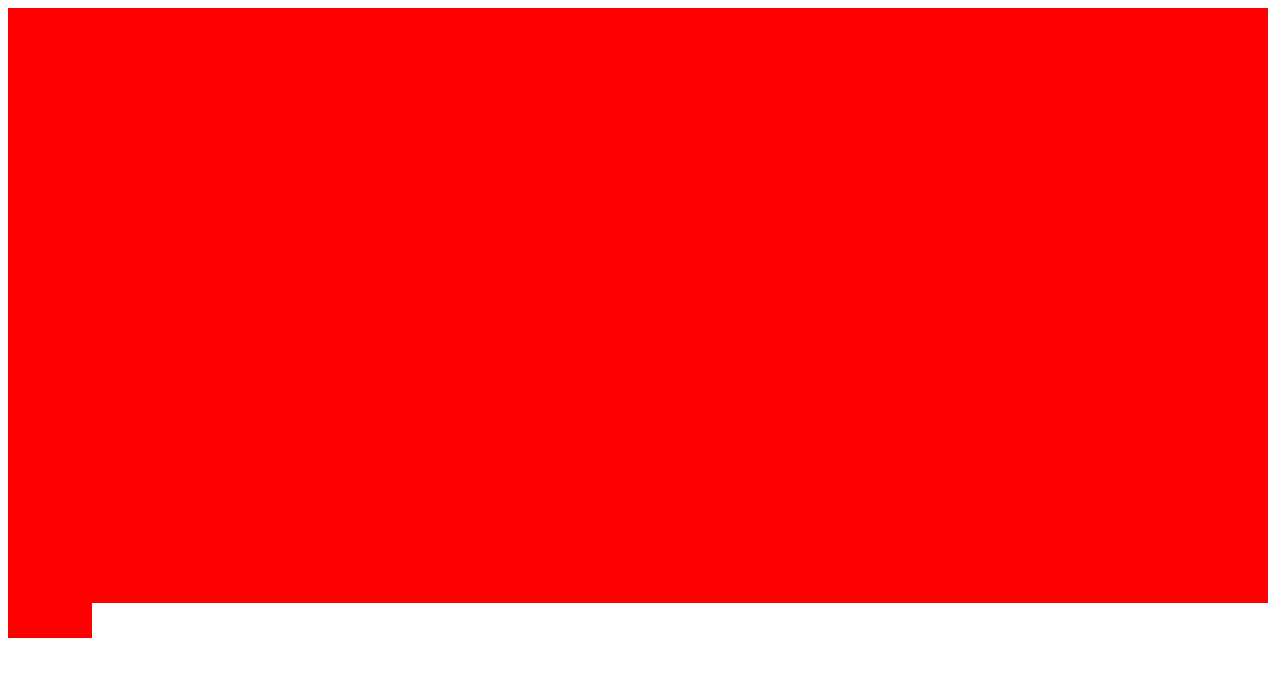
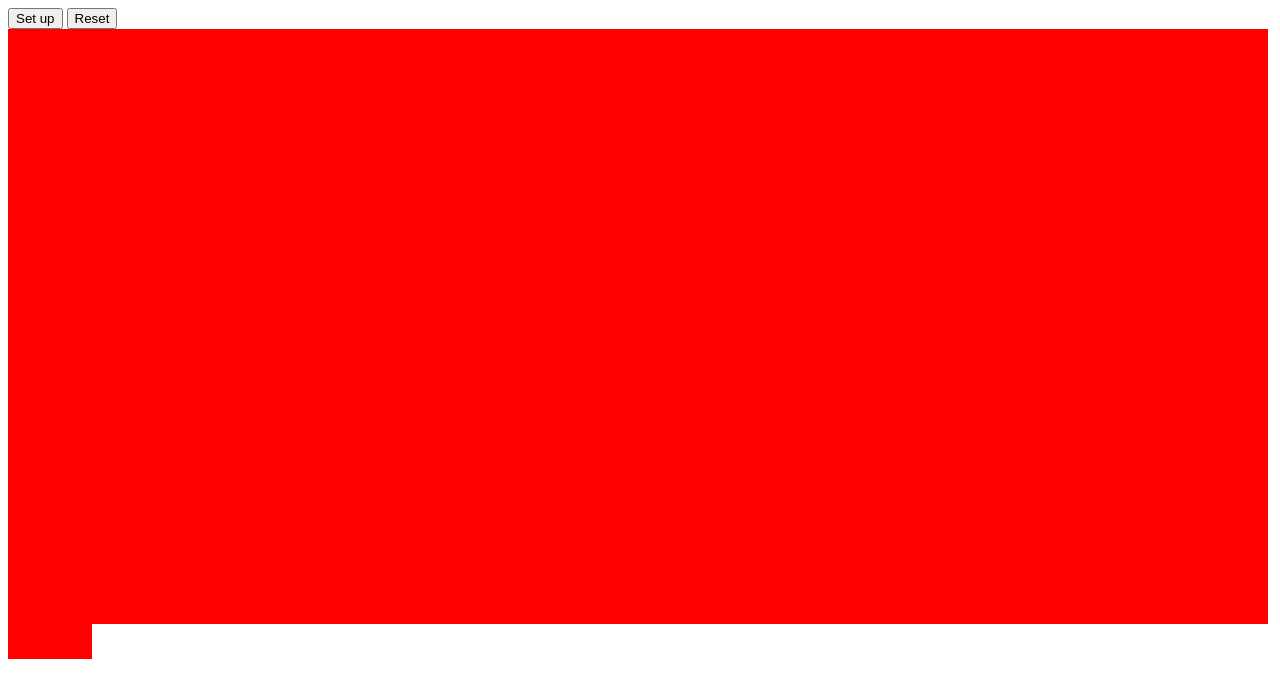
Before and after one commit to Skun01/Etch-a-Sketch, a plain HTML site: page index.html in a window 1280 px wide. Drawn offline with Linux system fonts and the light colour scheme.

Commit message:
make two button

```diff
--- a/index.html
+++ b/index.html
@@ -17,6 +17,10 @@
     </style>
 </head>
 <body>
+    <div class="btn-section">
+        <button class="btn" id = 'setup'>Set up</button>
+        <button class = 'btn' id="reset">Reset</button>
+    </div>
     <div class="container">
 
     </div>
@@ -37,7 +41,7 @@
             const childCell = event.target;
             console.log(childCell);
             childCell.style.backgroundColor = "green";
-        })
+        });
 
     </script>
 </body>
```
